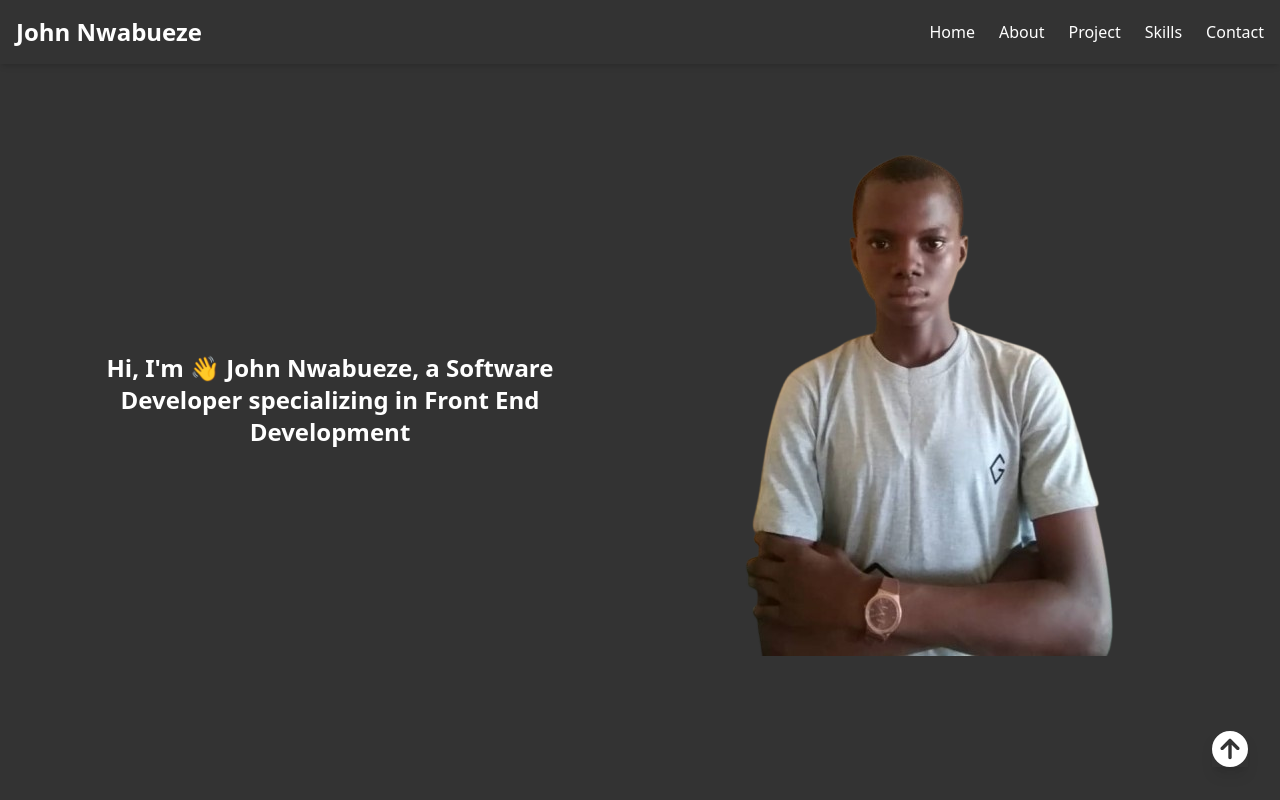
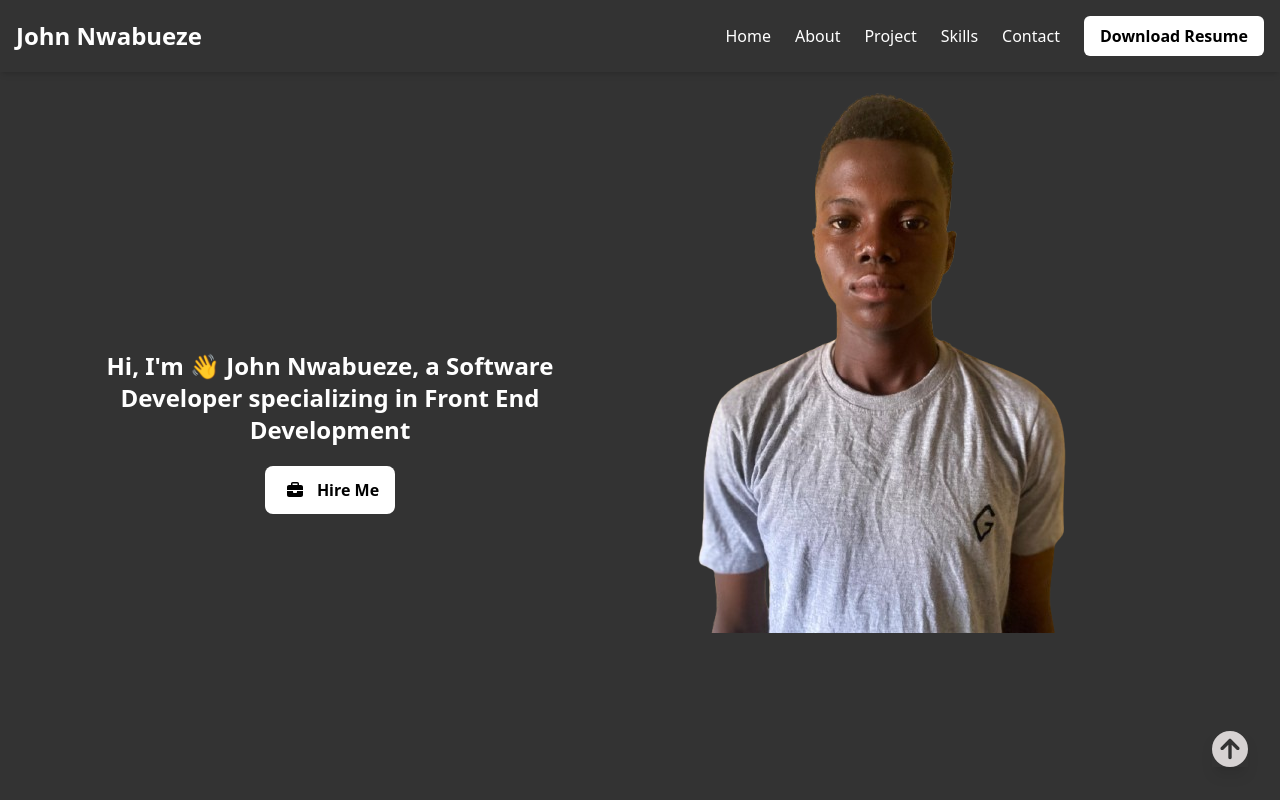
Before and after one commit to Johnnwabueze01/Portfolio, a React (Vite) app: page / in a window 1280 px wide. Shown: the top 800 px of the page. Built offline with nearby package versions, Linux system fonts and the light colour scheme.

Commit message:
Add files via upload

```diff
--- a/src/App.jsx
+++ b/src/App.jsx
@@ -20,9 +20,8 @@ function App() {
       <Contact />
       <Footer />
       <div className="top">
-        <a href="#top" className="fixed bottom-5 right-5 p-3 text-white
-          ">
-           <FontAwesomeIcon icon={faCircleArrowUp} className="text-4xl shadow-lg transition-all duration-700 transform" />
+        <a href="#top" className="fixed bottom-5 right-5 p-3">
+           <FontAwesomeIcon id="icon" icon={faCircleArrowUp} className="text-4xl shadow-lg transition-all duration-700 transform" />
                      </a>
       </div>
     </div>
--- a/src/Pages/Contact.jsx
+++ b/src/Pages/Contact.jsx
@@ -1,134 +1,3 @@
-/*import { useState } from "react";
-import emailjs from "@emailjs/browser";
-import { FontAwesomeIcon } from "@fortawesome/react-fontawesome";
-import { faCheckCircle } from "@fortawesome/free-solid-svg-icons";
-
-const Contact = () => {
-  const [formData, setFormData] = useState({
-    name: "",
-    email: "",
-    message: "",
-  });
-
-  const [isSent, setIsSent] = useState(false);
-  const [error, setError] = useState(false);
-
-  // Handle input changes
-  const handleChange = (e) => {
-    setFormData({ ...formData, [e.target.name]: e.target.value });
-  };
-
-  // Handle form submission
-  const handleSubmit = (e) => {
-    e.preventDefault();
-    setIsSent(false);
-    setError(false);
-
-    emailjs
-      .send(
-        "service_6nnh49c", // Replace with EmailJS Service ID
-        "template_9fabb6x", // Replace with EmailJS Template ID
-        formData,
-        "modk31nZ48pATynwX" // Replace with EmailJS Public Key
-      )
-      .then(
-        (response) => {
-          console.log("Message sent successfully!", response);
-          setIsSent(true);
-          setFormData({ name: "", email: "", message: "" }); // Clear form
-
-          // Hide the confirmation after 3 seconds
-          setTimeout(() => {
-            setIsSent(false);
-          }, 3000);
-        },
-        (error) => {
-          console.error("Failed to send message", error);
-          setError(true);
-        }
-      );
-  };
-
-  return (
-    <section id="contact" className="flex items-center justify-center min-h-screen">
-
-      {isSent && (
-        <div className="fixed inset-0 flex flex-col items-center justify-center bg-opacity-80 z-50">
-          <FontAwesomeIcon icon={faCheckCircle} className="text-green-500 text-7xl animate-bounce" />
-          <h2 className="text-3xl font-bold text-green-500 mt-4">Message Sent!</h2>
-          <p className="text-gray-700 mt-2">Thank you for reaching out. I'll get back to you soon!</p>
-        </div>
-      )}
-
-
-      {!isSent && (
-        <div className="w-full max-w-lg bg-white p-8 shadow-lg rounded-lg">
-          <h2 className="text-3xl font-bold text-center text-white">Contact Me</h2>
-          <p className="text-center mb-6 text-white">Let's build something awesome together!</p>
-
-
-          {error && (
-            <p className="text-red-500 bg-red-100 p-3 rounded-md text-center">
-              ❌ Failed to send message. Check your internet connection and try again.
-            </p>
-          )}
-
-          <form className="space-y-4 mt-4" onSubmit={handleSubmit}>
-            <div>
-              <label className="block font-medium text-white">Name</label>
-              <input
-                type="text"
-                name="name"
-                value={formData.name}
-                onChange={handleChange}
-                placeholder="Your Name"
-                className="w-full p-3 border rounded-lg focus:outline-none focus:ring-2 focus:ring-transparent"
-                required
-              />
-            </div>
-
-            <div>
-              <label className="block font-medium  text-white">Email</label>
-              <input
-                type="email"
-                name="email"
-                value={formData.email}
-                onChange={handleChange}
-                placeholder="Your Email"
-                className="w-full p-3 border rounded-lg focus:outline-none focus:ring-2 focus:ring-transparent"
-                required
-              />
-            </div>
-
-            <div>
-              <label className="block font-medium  text-white">Message</label>
-              <textarea
-                name="message"
-                rows="4"
-                value={formData.message}
-                onChange={handleChange}
-                placeholder="Your Message"
-                className="w-full p-3 border rounded-lg focus:outline-none focus:ring-2 focus:ring-transparent"
-                required
-              ></textarea>
-            </div>
-
-            <button
-              type="submit"
-              className="w-full bg-blue-500 text-white py-3 rounded-lg font-medium border-2 border-white transition cursor-pointer"
-            >
-              Send Message
-            </button>
-          </form>
-        </div>
-      )}
-    </section>
-  );
-};
-
-export default Contact;
-*/
-
 import { useState } from "react";
 import emailjs from "@emailjs/browser";
 import { FontAwesomeIcon } from "@fortawesome/react-fontawesome";
@@ -145,33 +14,30 @@ const Contact = () => {
   const [loading, setLoading] = useState(false);
   const [error, setError] = useState(false);
 
-  // Handle input changes
   const handleChange = (e) => {
     setFormData({ ...formData, [e.target.name]: e.target.value });
   };
 
-  // Handle form submission
+
   const handleSubmit = (e) => {
     e.preventDefault();
     setIsSent(false);
     setError(false);
-    setLoading(true); // Show full-screen loader
+    setLoading(true);
 
     emailjs
       .send(
-        "service_6nnh49c", // Replace with EmailJS Service ID
-        "template_9fabb6x", // Replace with EmailJS Template ID
+        "service_6nnh49c",
+        "template_9fabb6x",
         formData,
-        "modk31nZ48pATynwX" // Replace with EmailJS Public Key
+        "modk31nZ48pATynwX"
       )
       .then(
         (response) => {
           console.log("Message sent successfully!", response);
           setLoading(false);
           setIsSent(true);
-          setFormData({ name: "", email: "", message: "" }); // Clear form
-
-          // Hide the confirmation after 3 seconds
+          setFormData({ name: "", email: "", message: "" });
           setTimeout(() => {
             setIsSent(false);
           }, 3000);
@@ -186,14 +52,14 @@ const Contact = () => {
 
   return (
     <section id="contact" className="flex items-center justify-center min-h-screen">
-      {/* Full-Screen Loader */}
+      {/*Loader */}
       {loading && (
         <div className="fixed inset-0 flex items-center justify-center bg-gray-900 bg-opacity-90 z-50">
           <FontAwesomeIcon icon={faSpinner} spin className="text-white text-6xl"/>
         </div>
       )}
 
-      {/* Full-Screen Confirmation Modal (Shows for 3 seconds) */}
+      {/* Confirmation Modal*/}
       {isSent && !loading && (
         <div className="fixed inset-0 flex flex-col items-center justify-center bg-white bg-opacity-80 z-50">
           <FontAwesomeIcon icon={faCheckCircle} className="text-green-500 text-7xl animate-bounce" />
--- a/src/Pages/HeroSection.jsx
+++ b/src/Pages/HeroSection.jsx
@@ -1,16 +1,26 @@
- import React from "react";
-import Mypic from "../assets/johnny.png"
+import React from "react";
+import { FontAwesomeIcon } from "@fortawesome/react-fontawesome";
+import { faBriefcase } from "@fortawesome/free-solid-svg-icons/faBriefcase";
+import Mypic from "../assets/jay.png"
 
  const HeroSection = () => {
   return (
     <div id="home" className="flex flex-col-reverse md:flex-row items-center justify-center min-h-screen gap-6 p-8 text-white">
-      {/* Card 1 (Bottom on Mobile, Left on Desktop) */}
       <div className="w-full md:w-1/2 p-6 text-center">
-        <h2 className="text-2xl font-bold">Hi, I'm 👋 John Nwabueze, a Software Developer specializing in Front End Development</h2>
+        <h2 className="text-2xl font-bold mb-5">Hi, I'm 👋 John Nwabueze, a Software Developer specializing in Front End Development</h2>
+        <div className="hire flex justify-center">
+         <button className="pl-5 pr-5 pt-2 pb-2 rounded cursor-pointer font-bold flex items-center">
+           <a href="mailto:johnnwabueze70@gmail.com" id="hire" className="flex items-center">
+            <FontAwesomeIcon icon={faBriefcase} className="mr-2" id="iconh" />
+      Hire Me
+    </a>
+  </button>
+</div>
+
+
       </div>
 
-      {/* Card 2 (Top on Mobile, Right on Desktop) */}
-      <div className="w-full md:w-1/2 p-6 text-center">
+      <div className="w-full h-screen md:w-1/2 p-6 text-center">
        <img src={Mypic} alt="" />
       </div>
     </div>
--- a/src/Pages/Skills.jsx
+++ b/src/Pages/Skills.jsx
@@ -7,7 +7,6 @@ import {
   faBootstrap,
 } from "@fortawesome/free-brands-svg-icons";
 import { faLaptopCode, faMobileAlt } from "@fortawesome/free-solid-svg-icons";
-import { CodeBracketIcon } from "@heroicons/react/24/solid"; // Tailwind Icon
 
 const skills = [
   { name: "HTML5", icon: <FontAwesomeIcon icon={faHtml5} className="text-orange-500 text-4xl mb-3" /> },
@@ -31,7 +30,7 @@ const Skills = () => {
               key={index}
               className="bg-gray-800 p-6 rounded-xl shadow-lg hover:shadow-green-500/40 transition duration-300 flex flex-col items-center justify-center"
             >
-              {skill.icon} {/* ✅ Now this renders correctly */}
+              {skill.icon}
               <p className="text-white font-semibold">{skill.name}</p>
             </div>
           ))}
--- a/src/components/Navbar.jsx
+++ b/src/components/Navbar.jsx
@@ -7,27 +7,37 @@ const Navbar = () => {
     const section = document.getElementById(id);
     if (section) {
       section.scrollIntoView({ behavior: "smooth" });
-      setIsOpen(false); // Close menu on mobile after clicking
+      setIsOpen(false);
     }
   };
 
   return (
-    <nav className="fixed top-0 left-0 w-full bg-white shadow-md z-50 text-white">
+    <nav className="fixed top-0 left-0 w-full shadow-md z-50 text-white">
       <div className="container mx-auto flex justify-between items-center p-4">
         <h1 className="text-2xl font-bold">John Nwabueze</h1>
 
         {/* Desktop Menu */}
-        <ul className="hidden md:flex space-x-6">
+        <div className="hidden md:flex space-x-6 items-center">
           {["home", "about", "project", "skills", "contact"].map((item) => (
-            <li
+            <button
               key={item}
-              className="cursor-pointer hover:text-blue-500"
+              className="cursor-pointer hover:text-blue-500 transition"
               onClick={() => scrollToSection(item)}
             >
               {item.charAt(0).toUpperCase() + item.slice(1)}
-            </li>
+            </button>
           ))}
-        </ul>
+
+          {/* Resume Download Button */}
+          <a
+          id="resume"
+            href="/Resume.pdf"
+            download="John Nwabueze Resume.pdf"
+            className=" text-black px-4 py-2 rounded-md font-bold transition"
+          >
+            Download Resume
+          </a>
+        </div>
 
         {/* Mobile Menu Button */}
         <button
@@ -40,16 +50,28 @@ const Navbar = () => {
 
       {/* Mobile Menu */}
       {isOpen && (
-        <ul className="md:hidden bg-white shadow-md absolute w-full left-0 top-16 p-4 space-y-4">
+        <ul className="md:hidden bg-white shadow-md absolute w-full left-0 top-16 p-4 space-y-4 text-center">
           {["home", "about", "project", "skills", "contact"].map((item) => (
             <li
               key={item}
-              className="cursor-pointer hover:text-blue-500 text-center"
+              className="cursor-pointer hover:text-blue-500"
               onClick={() => scrollToSection(item)}
             >
               {item.charAt(0).toUpperCase() + item.slice(1)}
             </li>
           ))}
+
+          {/* Resume Download Button for Mobile */}
+          <li>
+            <a
+            id="resume"
+              href="/Resume.pdf"
+              download="John Nwabueze Resume.pdf"
+              className="block text-black font-bold px-4 py-2 rounded-md transition w-full text-center"
+            >
+              Download Resume
+            </a>
+          </li>
         </ul>
       )}
     </nav>
--- a/src/index.css
+++ b/src/index.css
@@ -10,3 +10,79 @@ button:hover{
     background-color: #1d1c1c;
     transition: all ease-in 0.3s;
 }
+.top a{
+    background: transparent;
+}
+#top{
+    background: none;
+}
+#icon {
+    background: transparent;
+    color: #d6d2d2;
+}
+#resume{
+    background-color: #fff;
+    transition: all ease-in 0.2s;
+}
+#resume:hover{
+    background-color: #1d1c1c;
+    color: #fff;
+}
+/*
+.hire button {
+    background-color: #22c55e;
+    color: white;
+    transition: background-color 0.3s ease, transform 0.2s ease;
+  }
+  #hire{
+    background: none;
+  }
+
+  .hire button:hover {
+    background-color: #16a34a;
+    transform: scale(1.05);
+  }
+
+
+  .hire:hover #iconh {
+    transform: rotate(10deg);
+    transition: transform 0.3s ease;
+  }
+    */
+
+.hire button {
+    background-color: #fff;
+    color: #000;
+    padding: 10px 16px;
+    border-radius: 8px;
+    display: flex;
+    align-items: center;
+    gap: 8px;
+    transition: background-color 0.3s ease, transform 0.2s ease;
+  }
+  #hire{
+    background: none;
+  }
+
+
+
+  #iconh {
+    background-color: #fff;
+    padding: 6px;
+    border-radius: 50%;
+    transition: background-color 0.3s ease, transform 0.2s ease;
+  }
+
+
+  .hire button:hover {
+    background-color: #000;
+    color: #fff;
+    transform: scale(1.05);
+  }
+
+  /* Change icon background on button hover */
+  .hire button:hover #iconh {
+    background-color: #ececec;
+    color: #000; /* Even darker green */
+    transform: rotate(10deg); /* Slight tilt effect */
+  }
```
Also changed, not shown: src/assets/jay.png (added), 1 other file (tests, documents, lock files or other folders).
